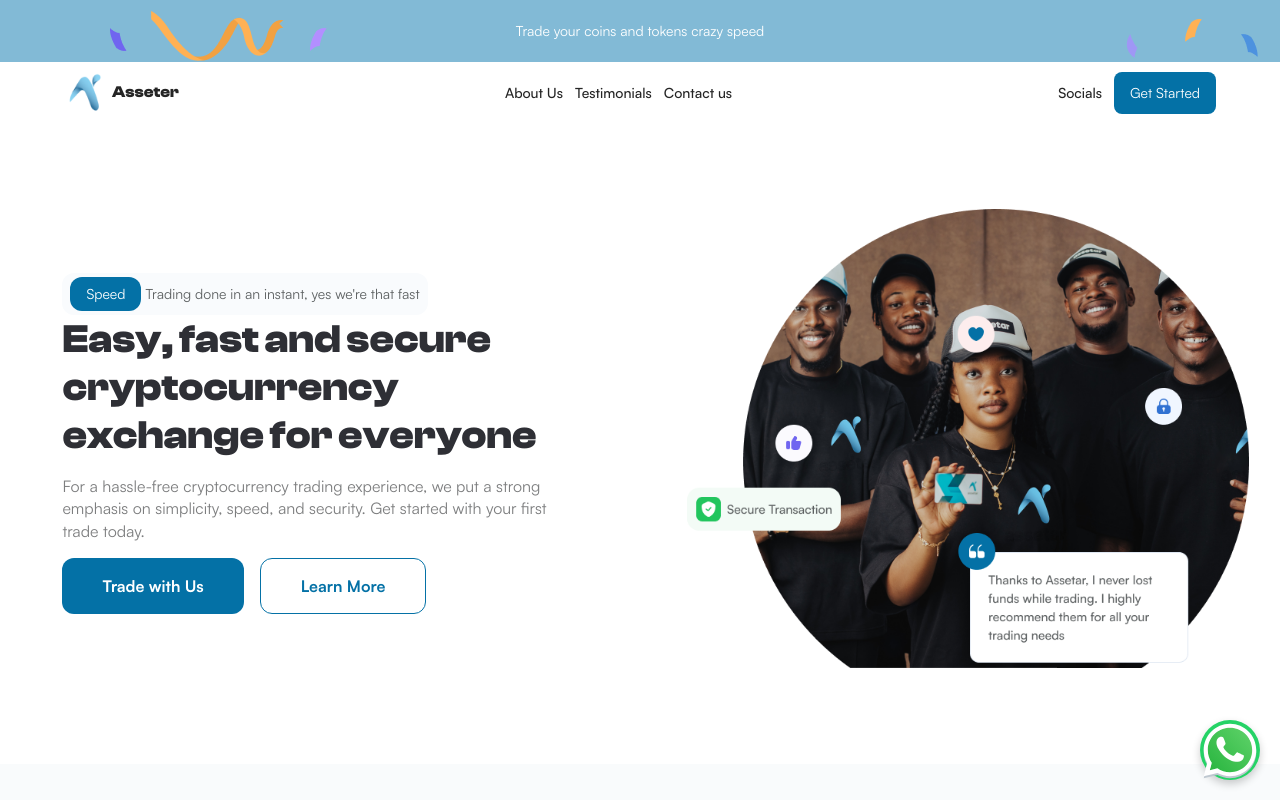
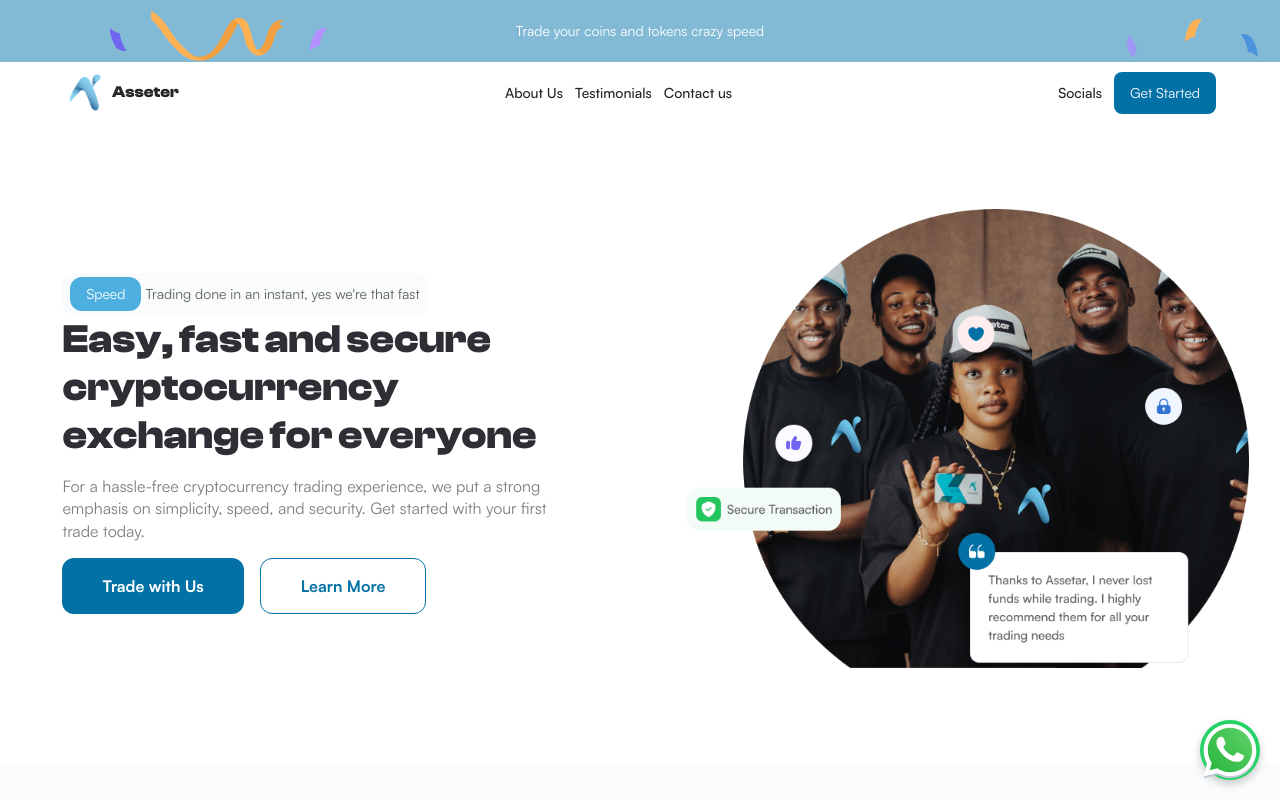
Before and after one commit to trokeibunor/Assetar, a Vue app: page / in a window 1280 px wide. Shown: the top 800 px of the page. Built offline with nearby package versions, Linux system fonts and the light colour scheme; a web font is replaced by a local one.

Commit message:
styling fix

```diff
--- a/src/assets/styles/global.scss
+++ b/src/assets/styles/global.scss
@@ -27,8 +27,9 @@
   outline: none;
   font-weight: 700;
   @media #{$media-mobile} {
-    font-size: 0.75rem;
+    font-size: 1rem;
     padding: 0.5rem 1rem;
+    border-radius: 8px;
   }
 }
 .outline-button {
@@ -44,7 +45,8 @@
   font-size: 1rem;
   font-weight: 700;
   @media #{$media-mobile} {
-    font-size: 0.8rem;
+    font-size: 0.95rem;
     padding: 0.5rem 1rem;
+    border-radius: 8px;
   }
 }
--- a/src/views/HomeView.vue
+++ b/src/views/HomeView.vue
@@ -26,7 +26,12 @@
             first trade today.
           </p>
           <div class="button-row">
-            <a href="https://wa.link/5k6c6f" class="main-button" style="text-decoration: none;">Trade with Us</a>
+            <a
+              href="https://wa.link/5k6c6f"
+              class="main-button"
+              style="text-decoration: none"
+              >Trade with Us</a
+            >
             <button class="outline-button" @click="$router.push('#offers');">Learn More</button>
           </div>
         </div>
@@ -125,7 +130,7 @@
           padding: 0;
           &:first-of-type {
             color: var(--White-1, #fff);
-            background: #0471a6;
+            background: #4dafe0;
             padding: 0.5rem 1rem;
             border-radius: 0.75rem;
           }
```
